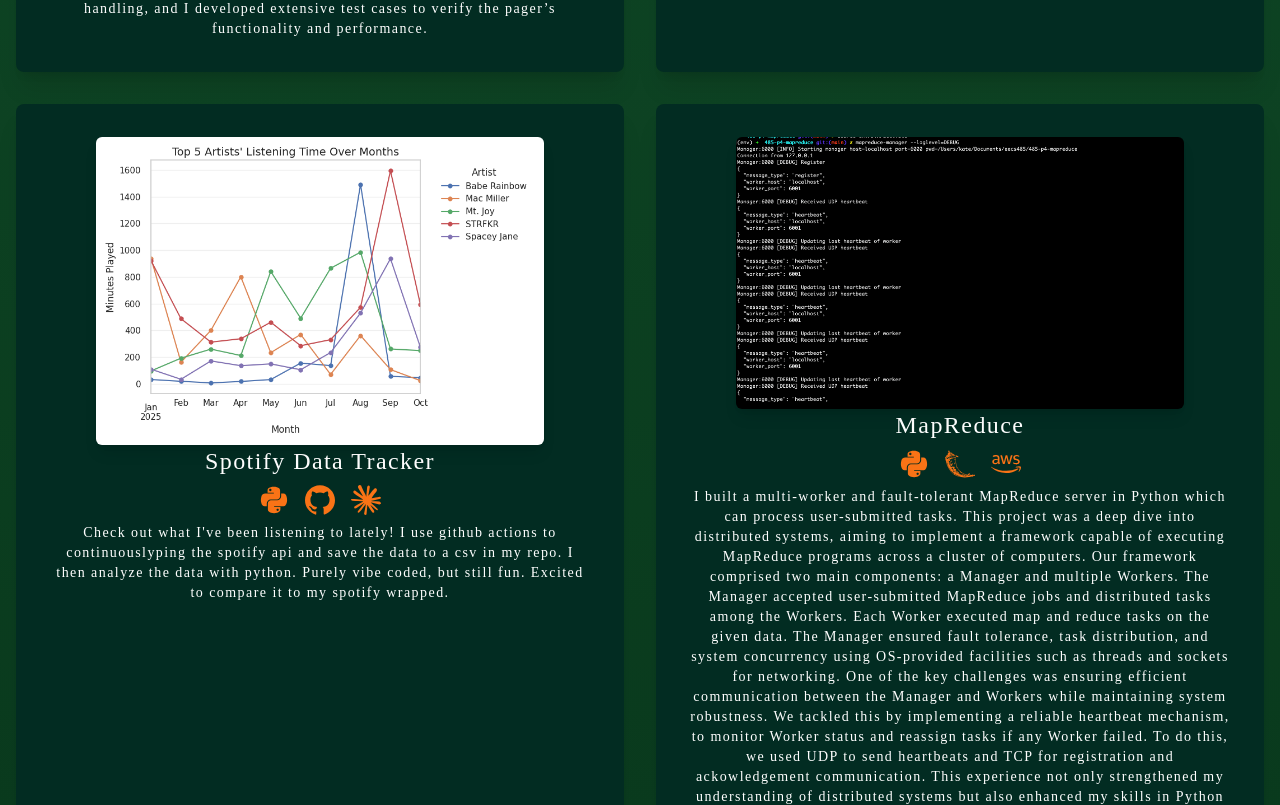
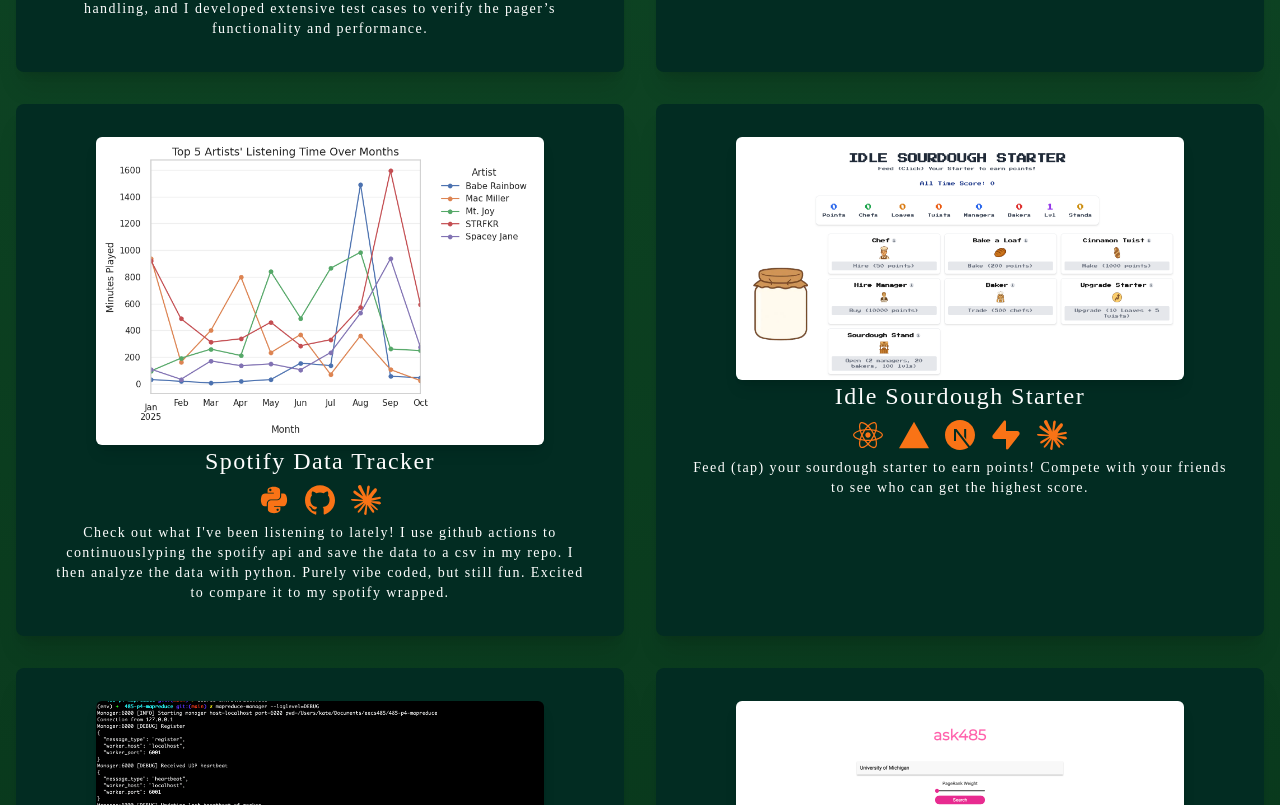
Before and after one commit to katemcgraw0/katesweb-new, a Next.js app: page / in a window 1280 px wide. Shown: the part 3235-4040 px from the top of the page. Built offline with nearby package versions, Linux system fonts and the light colour scheme; a web font is replaced by a local one.

Commit message:
idle sourdough starter

```diff
--- a/pages/index.tsx
+++ b/pages/index.tsx
@@ -149,7 +149,6 @@
 
 
     {
-
       imageSrc: "top_artists_over_time.png",
       title: "Spotify Data Tracker",
       description: `Check out what I've been listening to lately! I use github actions to continuouslyping the spotify api and save the data to a csv in my repo. I then analyze the data with python. Purely vibe coded, but still fun. Excited to compare it to my spotify wrapped.`,
@@ -172,6 +171,43 @@
       ],
       links: [
         { href: "https://github.com/katemcgraw0/Spotify-Data-Tracker", text: "Github" },
+      ],
+    },
+
+    {
+      imageSrc: "sourdough.png",
+      title: "Idle Sourdough Starter",
+      description: `Feed (tap) your sourdough starter to earn points! Compete with your friends to see who can get the highest score.`,
+      technologies: [
+        {
+          icon: <FaReact />,
+          label: "React",
+          link: "https://reactjs.org/",
+        },
+        {
+          icon: <SiVercel />,
+          label: "Vercel",
+          link: "https://vercel.com/",
+        },
+        {
+          icon: <SiNextdotjs />,
+          label: "Next.js",
+          link: "https://nextjs.org/",
+        },
+        {
+          icon: <RiSupabaseFill />,
+          label: "Supabase",
+          link: "https://supabase.io/",
+        },
+        {
+          icon: <SiClaude />,
+          label: "Claude Code",
+          link: "https://www.anthropic.com/",
+        },
+      ],
+      links: [
+        { href: "https://github.com/katemcgraw0/idle-sourdough-starter", text: "Github" },
+        { href: "https://idle-sourdough-starter.vercel.app/", text: "Live" },
       ],
     },
 
```
Also changed, not shown: public/sourdough.png (added).
